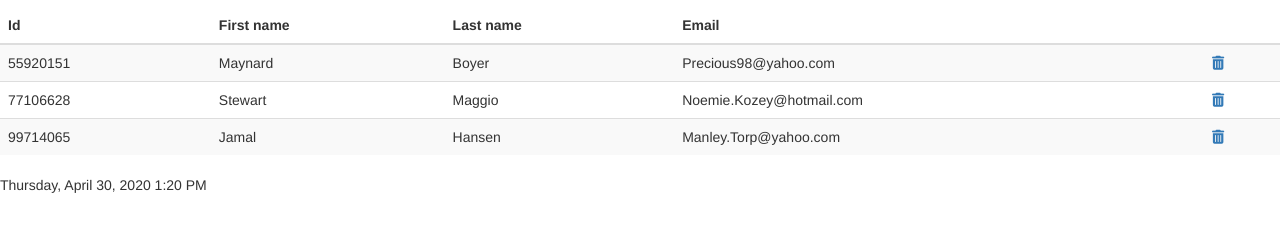
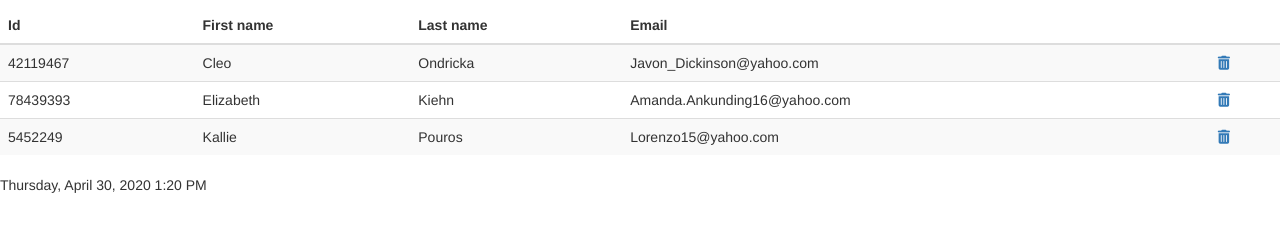
Before and after one commit to 53x12/pluralsight-js-dev-env, a website built with webpack: page src/index.html in a window 1280 px wide. Shown: the part 63-294 px from the top of the page. Built offline with nearby package versions, Linux system fonts and the light colour scheme; data requests are answered from the project's data file.

Commit message:
Small style change

```diff
--- a/src/api/db.json
+++ b/src/api/db.json
@@ -1 +1 @@
-{"users":[{"id":55920151,"firstName":"Maynard","lastName":"Boyer","email":"Precious98@yahoo.com"},{"id":77106628,"firstName":"Stewart","lastName":"Maggio","email":"Noemie.Kozey@hotmail.com"},{"id":99714065,"firstName":"Jamal","lastName":"Hansen","email":"Manley.Torp@yahoo.com"}]}
+{"users":[{"id":42119467,"firstName":"Cleo","lastName":"Ondricka","email":"Javon_Dickinson@yahoo.com"},{"id":78439393,"firstName":"Elizabeth","lastName":"Kiehn","email":"Amanda.Ankunding16@yahoo.com"},{"id":5452249,"firstName":"Kallie","lastName":"Pouros","email":"Lorenzo15@yahoo.com"}]}
--- a/src/index.scss
+++ b/src/index.scss
@@ -1,5 +1,9 @@
 // do not use vendor-specific prefix rules - autoprefixer package will do this
 
 body {
-  margin: 0;
+	font-family: sans-serif;
 }
+
+table th {
+	padding: 5px
+}
```
